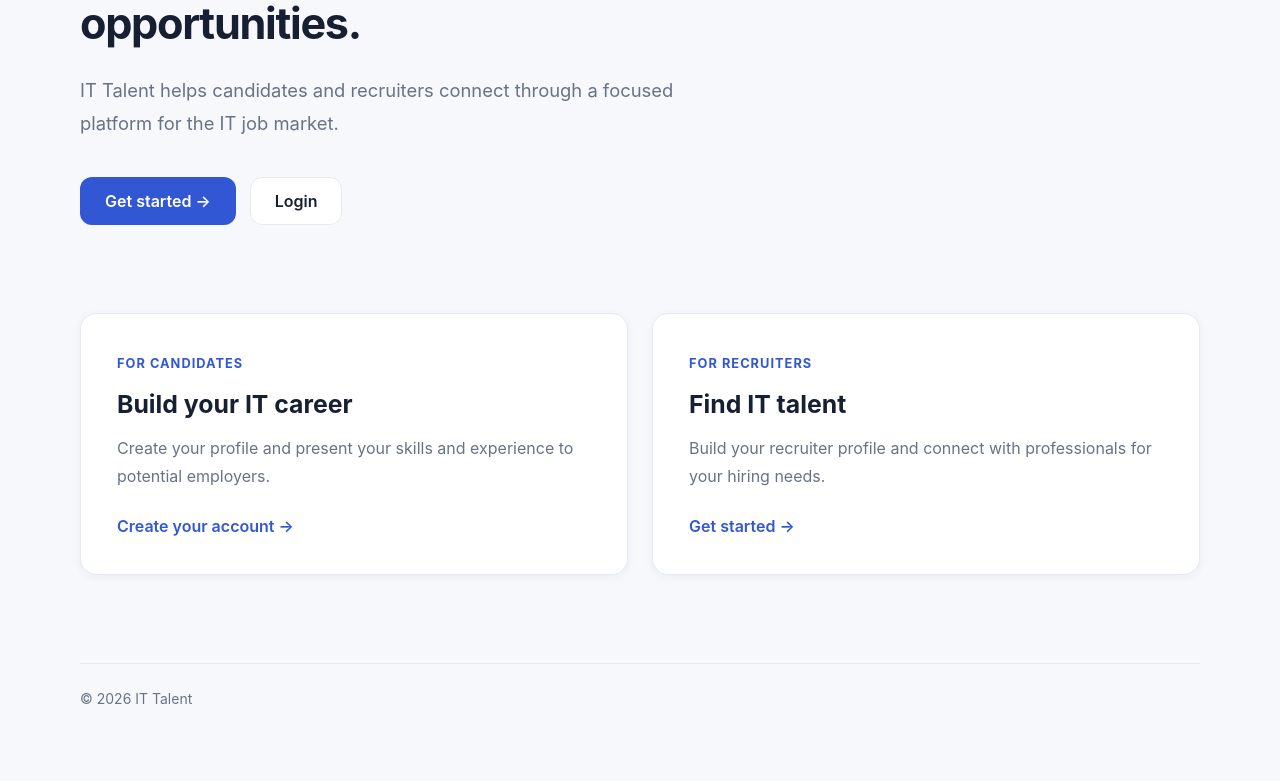
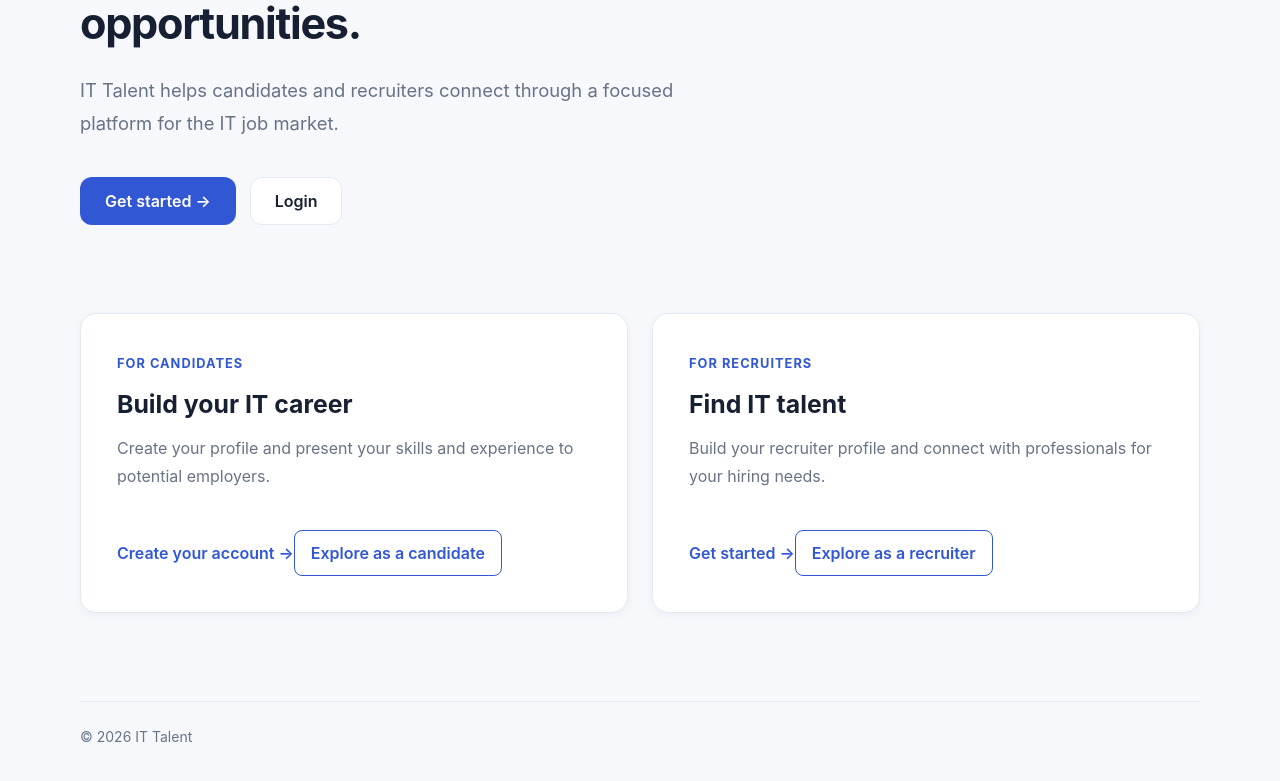
Before and after one commit to Fehmi-Yildirim/it-talent-frontend, a React (Vite) app: page / in a window 1280 px wide. Shown: the part 405-1186 px from the top of the page. Built offline with nearby package versions, Linux system fonts and the light colour scheme; no server answers.

Commit message:
Add candidate and recruiter demo access to homepage

```diff
--- a/src/features/auth/AuthProvider.tsx
+++ b/src/features/auth/AuthProvider.tsx
@@ -2,6 +2,7 @@ import { useEffect, useState, type ReactNode } from 'react'
 import {
   getCurrentUser,
   login,
+  demoLogin,
   updateCurrentUser,
 } from './auth.api'
 import {
@@ -10,7 +11,7 @@ import {
   clearAccessToken,
 } from './auth.storage'
 import { AuthContext, type AuthContextValue } from './auth.context'
-import type { AuthUser } from '../../types/auth'
+import type { AuthUser, DemoLoginRole } from '../../types/auth'
 import type { CurrentUser } from '../../types/user'
 
 interface AuthProviderProps {
@@ -91,6 +92,32 @@ export function AuthProvider({ children }: AuthProviderProps) {
     setUser(null)
   }
 
+  const handleDemoLogin = async (
+    role: DemoLoginRole,
+  ): Promise<AuthUser> => {
+    setIsLoading(true)
+
+    try {
+      const response = await demoLogin(role)
+
+      setAccessToken(response.accessToken)
+      setToken(response.accessToken)
+
+      const currentUser = await getCurrentUser()
+      setUser(currentUser)
+
+      return response.user
+    } catch (error) {
+      clearAccessToken()
+      setToken(null)
+      setUser(null)
+
+      throw error
+    } finally {
+      setIsLoading(false)
+    }
+  }
+
   const value: AuthContextValue = {
     user,
     accessToken,
@@ -99,6 +126,7 @@ export function AuthProvider({ children }: AuthProviderProps) {
     login: handleLogin,
     logout,
     updateUser: handleUpdateUser,
+    demoLogin: handleDemoLogin,
   }
 
   return <AuthContext.Provider value={value}>{children}</AuthContext.Provider>
--- a/src/features/auth/auth.api.ts
+++ b/src/features/auth/auth.api.ts
@@ -6,6 +6,7 @@ import type {
   RegisterResponse,
 } from '../../types/auth'
 import type { CurrentUser } from '../../types/user'
+import type { DemoLoginRole } from '../../types/auth'
 
 export function register(
   data: RegisterRequest,
@@ -31,3 +32,7 @@ export function updateCurrentUser(
 ): Promise<CurrentUser> {
   return apiClient.patch<CurrentUser>('/users/me', data)
 }
+
+export function demoLogin(role: DemoLoginRole): Promise<AuthResponse> {
+  return apiClient.post<AuthResponse>('/auth/demo-login', { role })
+}
--- a/src/features/auth/auth.context.ts
+++ b/src/features/auth/auth.context.ts
@@ -1,5 +1,6 @@
 import { createContext } from 'react'
 import type { AuthUser } from '../../types/auth'
+import type { DemoLoginRole } from '../../types/auth'
 import type { CurrentUser } from '../../types/user'
 
 export interface AuthContextValue {
@@ -13,6 +14,7 @@ export interface AuthContextValue {
     firstName: string,
     lastName: string,
   ) => Promise<CurrentUser>
+  demoLogin: (role: DemoLoginRole) => Promise<AuthUser>
 }
 
 export const AuthContext = createContext<AuthContextValue | undefined>(
--- a/src/i18n/locales/en.ts
+++ b/src/i18n/locales/en.ts
@@ -587,6 +587,8 @@ export const en = {
             'IT Talent helps candidates and recruiters connect through a focused platform for the IT job market.',
         goToDashboard: 'Go to dashboard',
         getStarted: 'Get started',
+        demoLoading: 'Opening demo account...',
+        demoLoginError: 'Demo access is currently unavailable. Please try again later.',
 
         candidates: {
             label: 'For candidates',
@@ -594,6 +596,7 @@ export const en = {
             description:
                 'Create your profile and present your skills and experience to potential employers.',
             createAccount: 'Create your account',
+            demoAccess: 'Explore as a candidate',
         },
 
         recruiters: {
@@ -602,6 +605,7 @@ export const en = {
             description:
                 'Build your recruiter profile and connect with professionals for your hiring needs.',
             getStarted: 'Get started',
+            demoAccess: 'Explore as a recruiter',
         },
     },
 
--- a/src/i18n/locales/nl.ts
+++ b/src/i18n/locales/nl.ts
@@ -706,6 +706,8 @@ export const nl: DeepString<typeof en> = {
             'Ga naar dashboard',
         getStarted:
             'Aan de slag',
+        demoLoading: 'Demo-account openen...',
+        demoLoginError: 'Demo-toegang is momenteel niet beschikbaar. Probeer het later opnieuw.',
 
         candidates: {
             label:
@@ -716,6 +718,7 @@ export const nl: DeepString<typeof en> = {
                 'Maak je profiel aan en presenteer je vaardigheden en ervaring aan potentiële werkgevers.',
             createAccount:
                 'Maak je account aan',
+            demoAccess: 'Bekijk als kandidaat',
         },
 
         recruiters: {
@@ -727,6 +730,7 @@ export const nl: DeepString<typeof en> = {
                 'Maak je recruiterprofiel aan en kom in contact met professionals voor je wervingsbehoeften.',
             getStarted:
                 'Aan de slag',
+            demoAccess: 'Bekijk als recruiter',
         },
     },
 
--- a/src/pages/LandingPage.css
+++ b/src/pages/LandingPage.css
@@ -203,3 +203,48 @@
     transform: none;
   }
 }
+
+.landing-demo-button {
+  display: inline-flex;
+  align-items: center;
+  justify-content: center;
+  width: fit-content;
+  min-height: 44px;
+  margin-top: 16px;
+  padding: 10px 16px;
+  border: 1px solid var(--color-primary);
+  border-radius: 8px;
+  color: var(--color-primary);
+  background: transparent;
+  font: inherit;
+  font-weight: 600;
+  cursor: pointer;
+  transition: background-color 0.2s ease, color 0.2s ease;
+}
+
+.landing-demo-button:hover:not(:disabled) {
+  color: white;
+  background: var(--color-primary);
+}
+
+.landing-demo-button:disabled {
+  cursor: not-allowed;
+  opacity: 0.6;
+}
+
+.landing-demo-button:focus-visible {
+  outline: 3px solid var(--color-primary);
+  outline-offset: 3px;
+}
+
+.landing-demo-error {
+  width: min(1120px, calc(100% - 40px));
+  margin: 0 auto 24px;
+  color: var(--color-danger, #b42318);
+}
+
+@media (max-width: 640px) {
+  .landing-demo-button {
+    width: 100%;
+  }
+}
--- a/src/pages/LandingPage.tsx
+++ b/src/pages/LandingPage.tsx
@@ -1,11 +1,31 @@
-import { Link } from 'react-router-dom'
+import { useState } from 'react'
+import { Link, useNavigate } from 'react-router-dom'
 import { useAuth } from '../features/auth/useAuth'
+import type { DemoLoginRole } from '../types/auth'
 import { useTranslation } from '../i18n/useTranslation'
 import './LandingPage.css'
 
 function LandingPage() {
   const { t } = useTranslation()
-  const { isAuthenticated } = useAuth()
+  const { isAuthenticated, demoLogin } = useAuth()
+  const navigate = useNavigate()
+
+  const [loadingRole, setLoadingRole] = useState<DemoLoginRole | null>(null)
+  const [demoLoginError, setDemoLoginError] = useState(false)
+
+  const handleDemoLogin = async (role: DemoLoginRole) => {
+    setLoadingRole(role)
+    setDemoLoginError(false)
+
+    try {
+      await demoLogin(role)
+      navigate(role === 'CANDIDATE' ? '/jobs' : '/dashboard')
+    } catch {
+      setDemoLoginError(true)
+    } finally {
+      setLoadingRole(null)
+    }
+  }
 
   return (
     <div className="landing-page">
@@ -54,9 +74,22 @@ function LandingPage() {
           <p>{t('landing.candidates.description')}</p>
 
           {!isAuthenticated && (
+            <>
               <Link to="/register">
                 {t('landing.candidates.createAccount')} →
               </Link>
+
+              <button
+                type="button"
+                className="landing-demo-button"
+                disabled={loadingRole !== null}
+                onClick={() => void handleDemoLogin('CANDIDATE')}
+              >
+                {loadingRole === 'CANDIDATE'
+                  ? t('landing.demoLoading')
+                  : t('landing.candidates.demoAccess')}
+              </button>
+            </>
           )}
         </article>
 
@@ -70,12 +103,31 @@ function LandingPage() {
           <p>{t('landing.recruiters.description')}</p>
 
           {!isAuthenticated && (
+            <>
               <Link to="/register">
                 {t('landing.recruiters.getStarted')} →
               </Link>
+
+              <button
+                type="button"
+                className="landing-demo-button"
+                disabled={loadingRole !== null}
+                onClick={() => void handleDemoLogin('RECRUITER')}
+              >
+                {loadingRole === 'RECRUITER'
+                  ? t('landing.demoLoading')
+                  : t('landing.recruiters.demoAccess')}
+              </button>
+            </>
           )}
         </article>
       </section>
+
+      {demoLoginError && (
+        <p className="landing-demo-error" role="alert">
+          {t('landing.demoLoginError')}
+        </p>
+      )}
 
       <footer className="landing-footer">
         <span>© {new Date().getFullYear()} IT Talent</span>
--- a/src/types/auth.ts
+++ b/src/types/auth.ts
@@ -32,3 +32,5 @@ export interface LoginRequest {
   email: string
   password: string
 }
+
+export type DemoLoginRole = Extract<UserRole, 'CANDIDATE' | 'RECRUITER'>
```
Also changed, not shown: 2 other files (tests, documents, lock files or other folders). Lines whose indentation alone changed are shown as unchanged.
